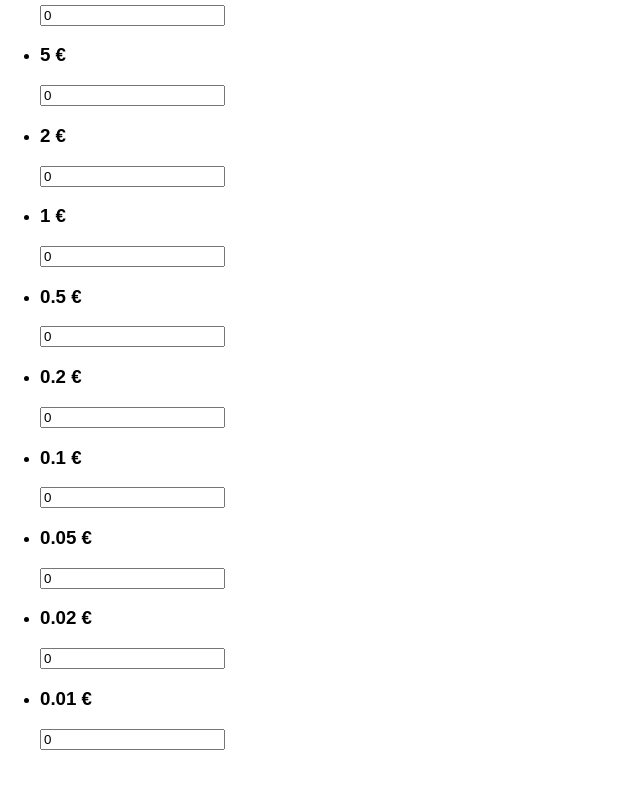
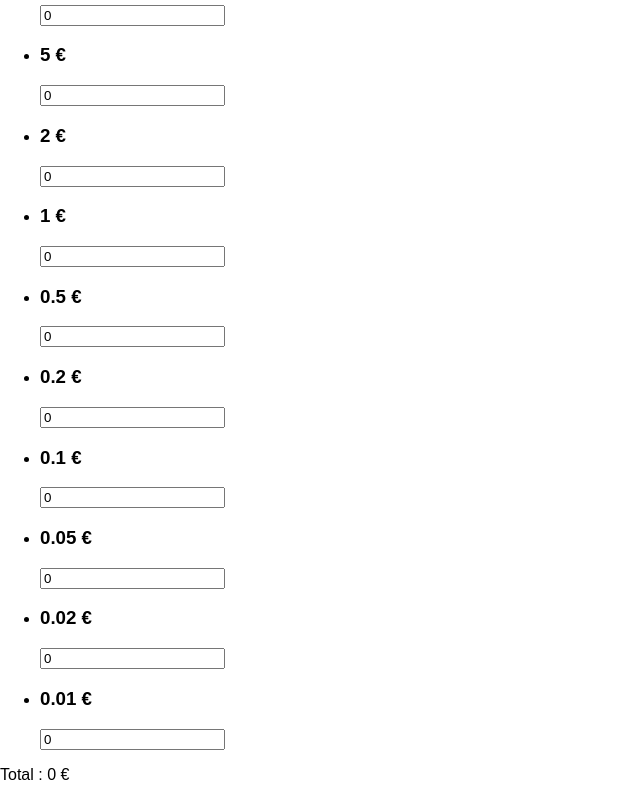
Before and after one commit to ledenis/cash-app, a React (Create React App) app: page / in a window 1280 px wide. Shown: the part 457-1257 px from the top of the page, without its empty margins (0-640 px from the left). Before the commit the page ends 1223 px from the top, so only its background shows below. Built offline with nearby package versions, Linux system fonts and the light colour scheme.

Commit message:
App component: add total

```diff
--- a/src/components/App.js
+++ b/src/components/App.js
@@ -3,6 +3,17 @@ import {connect} from 'react-redux'
 import * as actionCreators from '../action_creators'
 
 class App extends Component {
+  // TODO: computed values from state should be done in another way
+  // maybe use Reselect?
+  calcTotal() {
+    //TODO
+    let total = 0
+    this.props.items.forEach(it => {
+      total += it.get('facial') * it.get('count')
+    })
+    return total
+  }
+
   handleCountChange(facial, count) {
     this.props.setItemCount(facial, count)
   }
@@ -10,6 +21,7 @@ class App extends Component {
   render() {
     // for each item, render facial and count
     return (
+      <div>
         <ul>
             {this.props.items.map(it => {
               const facial = it.get('facial')
@@ -25,6 +37,8 @@ class App extends Component {
               )
             })}
         </ul>
+        <p>Total : {this.calcTotal()} €</p>
+      </div>
     )
   }
 }
```
Also changed, not shown: 1 other file (tests, documents, lock files or other folders). Lines whose indentation alone changed are shown as unchanged.
